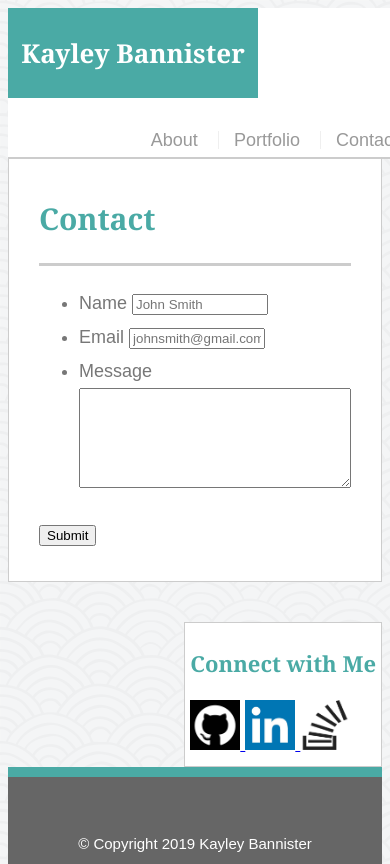
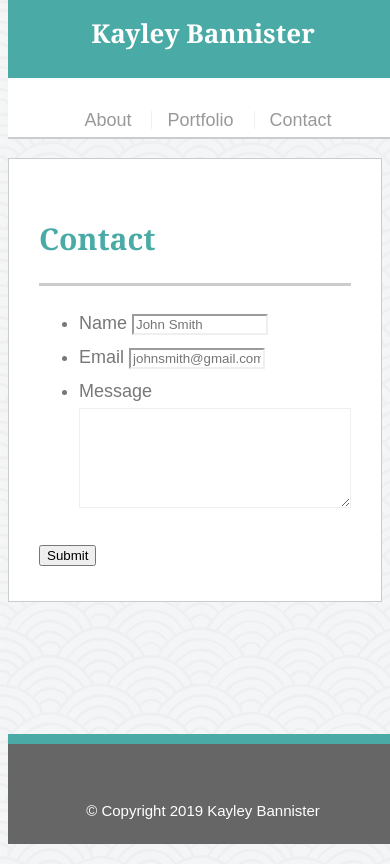
Before and after one commit to kayleybannister/responsive-portfolio, a plain HTML site: page contact.html in a window 390 px wide. Shown: the top 864 px of the page. Drawn offline with Linux system fonts and the light colour scheme.

Commit message:
added 3 media tags to adjust to different screen sizes

```diff
--- a/assets/css/style.css
+++ b/assets/css/style.css
@@ -171,3 +171,128 @@ footer {
   border-top: 10px solid #4aaaa5;
   clear: both;
   }
+
+/** adding in media tags */
+@media screen and ( max-width: 980px) {
+  .my-image {
+    width: 50%%;
+  }
+
+  nav {
+    padding-right: 20px;
+  }
+
+  .main-body {
+    width: 100%;
+    margin-top: 100px;
+    margin-bottom: 120px;
+  }
+
+  footer {
+    position: fixed;
+    bottom: 0;
+    width: 100%;
+  }
+
+  #main-container{
+    padding-top: 0;
+    padding-bottom: 0;
+    width: 100%;
+  }
+
+  #main-header {
+    margin-top: -20px;
+  }
+  #info {
+    border-color: #efefef;
+  }
+  #message {
+    border-color: #efefef;
+  }
+  #connect {
+    margin-top: 150px;
+  }
+
+  .portfolio {
+    padding: 0px;
+  }
+
+  h3 {
+    padding: 2px;
+  }
+}
+
+
+@media screen and ( max-width: 768px) {
+  img {
+    width: 100%;
+  }
+  .my-image {
+    width: 100%;
+  }
+
+  .main-body {
+    width: 100%;
+    margin-top: 120px;
+  }
+  #connect {
+    margin-bottom: 200px;
+  }
+  footer {
+    position: fixed;
+    bottom: 0;
+    width: 100%;
+  }
+
+  #main-container{
+    padding-top: 0;
+  }
+  #main-header {
+    margin-top: -20px;
+  }
+  #info {
+    border-color: #efefef;
+  }
+  #message {
+    border-color: #efefef;
+  }
+  }
+
+@media screen and ( max-width: 640px) {
+header {
+  position: static;
+}
+
+img {
+  width: 100%;
+}
+
+.my-image {
+  width: 100%;
+}
+
+#my-name {
+  width: 100%;
+}
+
+nav {
+  text-align: center;
+  width: 100%;
+}
+
+.main-body {
+  width: 100%;
+  margin-top: 150px;
+}
+
+footer {
+  position: fixed;
+  bottom: 0;
+  width: 100%;
+}
+
+#connect {
+  margin-bottom: 150px;
+}
+
+}
--- a/contact.html
+++ b/contact.html
@@ -4,6 +4,7 @@
 
 <head>
     <meta charset="UTF-8">
+    <meta name="viewport" content="width=device-width, initial-scale=1">
     <title>About Me</title>
     <link rel="stylesheet" type="text/css" href="assets/css/style.css">
 </head>
```
Also changed, not shown: index.html (+1 -0 lines), portfolio.html (+1 -0 lines).
